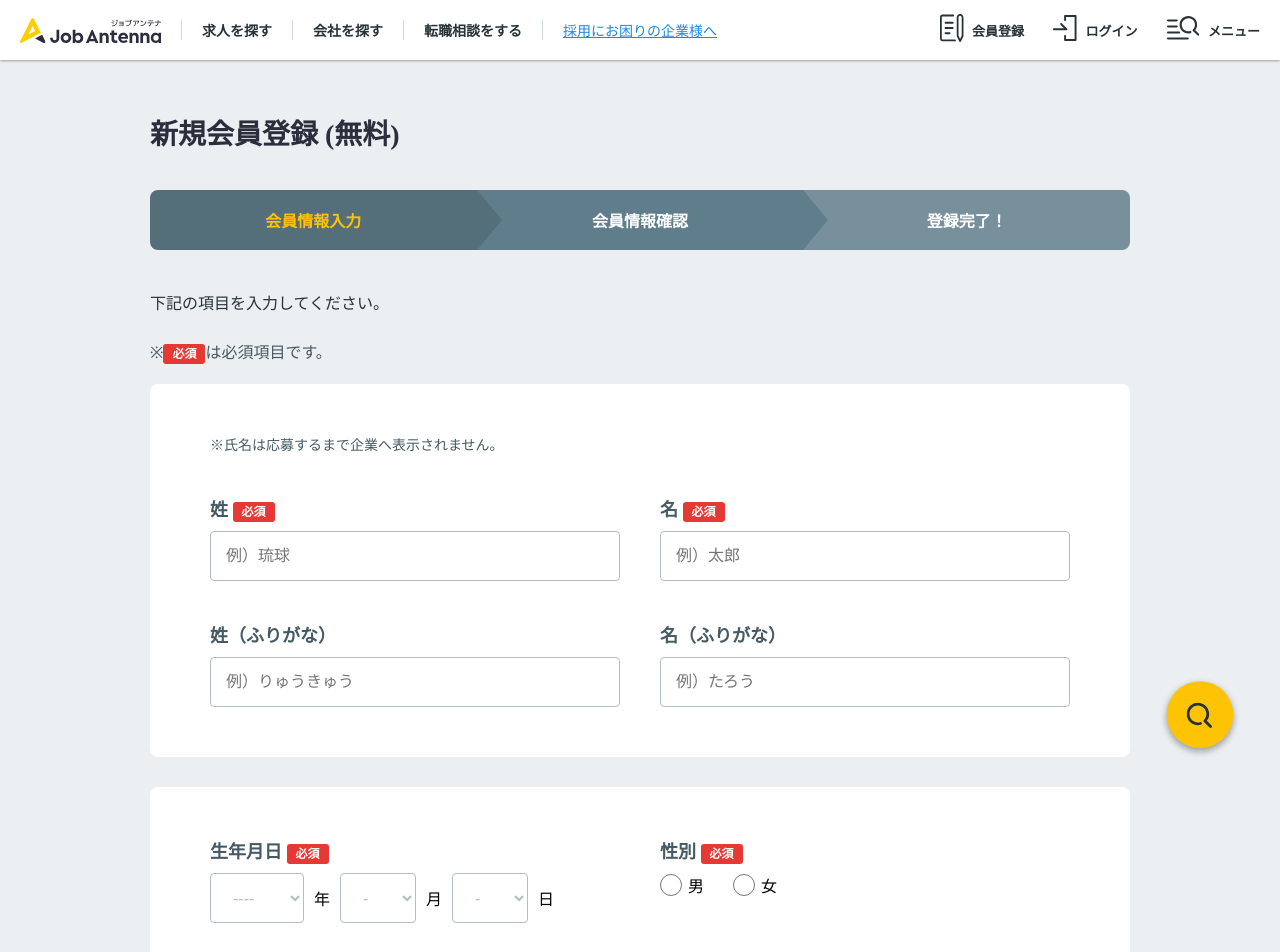
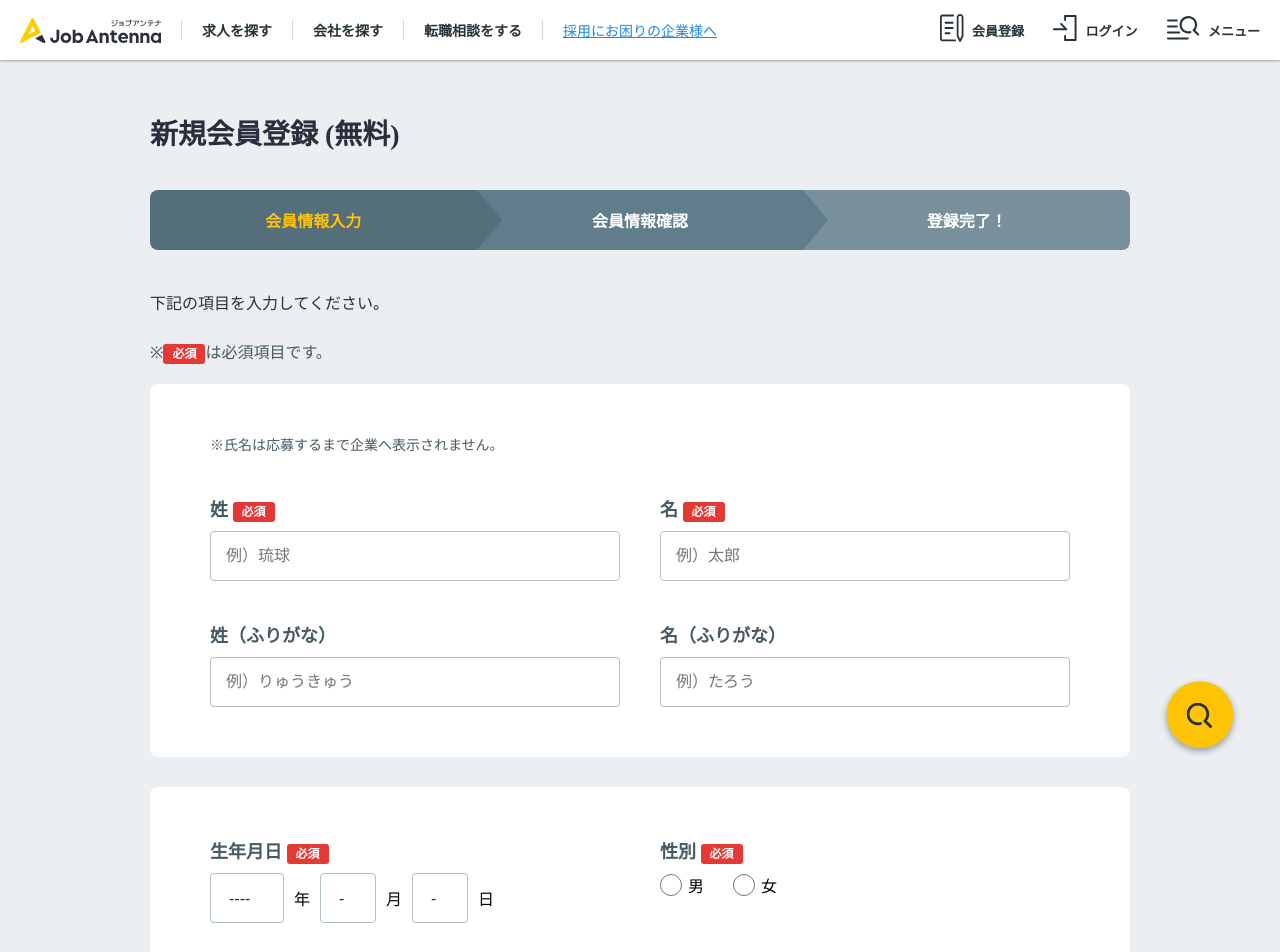
Before and after one commit to oozato/training, a React (Create React App) app: page /register in a window 1280 px wide. Shown: the top 952 px of the page. Built offline with nearby package versions, Linux system fonts and the light colour scheme.

Commit message:
registerのスタイル

```diff
--- a/src/Register.tsx
+++ b/src/Register.tsx
@@ -2,8 +2,25 @@ import React from "react";
 import { Link } from "react-router-dom";
 import "./style.css";
 import question_btn from "./Icon/question_btn.svg";
+import date_select from "./Icon/date_select.svg";
+import { render } from "react-dom";
 
-function Register() {
+class Register extends React.Component {
+  render() {
+    const year = [];
+    const month = [];
+    const day = [];
+
+    for (let i = 1920; i <= 2020; i++) {
+      year.push(<option value={i}>{i}</option>);
+    }
+    for (let j = 1; j <= 12; j++) {
+      month.push(<option value={j}>{j}</option>);
+    }
+    for (let k = 1; k <= 31; k++) {
+      day.push(<option value={k}>{k}</option>);
+    }
+
     return (
       <div className="register">
         <div className="register-container">
@@ -33,6 +50,7 @@ function Register() {
                     type="text"
                     placeholder="例）琉球"
                     className="register-card-form-group-input"
+                    required
                   />
                 </div>
                 <div className="register-card-form-group">
@@ -43,10 +61,13 @@ function Register() {
                     type="text"
                     placeholder="例）太郎"
                     className="register-card-form-group-input"
+                    required
                   />
                 </div>
                 <div className="register-card-form-group">
-                <p className="register-card-form-group-title">姓（ふりがな）</p>
+                  <p className="register-card-form-group-title">
+                    姓（ふりがな）
+                  </p>
 
                   <input
                     type="text"
@@ -55,7 +76,9 @@ function Register() {
                   />
                 </div>
                 <div className="register-card-form-group">
-                <p className="register-card-form-group-title">名（ふりがな）</p>
+                  <p className="register-card-form-group-title">
+                    名（ふりがな）
+                  </p>
 
                   <input
                     type="text"
@@ -73,160 +96,23 @@ function Register() {
                     生年月日 <span className="necessary_message">必須</span>
                   </p>
                   <div className="register-card-form-group-date">
-                  <select id="select_year" name="year">
+                    <select
+                      id="select_year"
+                      name="year"
+                      className="register-card-form-group-date-icon"
+                    >
                       <option value="">----</option>
-                    <option value="1920">1920</option>
-                    <option value="1921">1921</option>
-                    <option value="1922">1922</option>
-                    <option value="1923">1923</option>
-                    <option value="1924">1924</option>
-                    <option value="1925">1925</option>
-                    <option value="1926">1926</option>
-                    <option value="1927">1927</option>
-                    <option value="1928">1928</option>
-                    <option value="1929">1929</option>
-                    <option value="1930">1930</option>
-                    <option value="1931">1931</option>
-                    <option value="1932">1932</option>
-                    <option value="1933">1933</option>
-                    <option value="1934">1934</option>
-                    <option value="1935">1935</option>
-                    <option value="1936">1936</option>
-                    <option value="1937">1937</option>
-                    <option value="1938">1938</option>
-                    <option value="1939">1939</option>
-                    <option value="1940">1940</option>
-                    <option value="1941">1941</option>
-                    <option value="1942">1942</option>
-                    <option value="1943">1943</option>
-                    <option value="1944">1944</option>
-                    <option value="1945">1945</option>
-                    <option value="1946">1946</option>
-                    <option value="1947">1947</option>
-                    <option value="1948">1948</option>
-                    <option value="1949">1949</option>
-                    <option value="1950">1950</option>
-                    <option value="1951">1951</option>
-                    <option value="1952">1952</option>
-                    <option value="1953">1953</option>
-                    <option value="1954">1954</option>
-                    <option value="1955">1955</option>
-                    <option value="1956">1956</option>
-                    <option value="1957">1957</option>
-                    <option value="1958">1958</option>
-                    <option value="1959">1959</option>
-                    <option value="1960">1960</option>
-                    <option value="1961">1961</option>
-                    <option value="1962">1962</option>
-                    <option value="1963">1963</option>
-                    <option value="1964">1964</option>
-                    <option value="1965">1965</option>
-                    <option value="1966">1966</option>
-                    <option value="1967">1967</option>
-                    <option value="1968">1968</option>
-                    <option value="1969">1969</option>
-                    <option value="1970">1970</option>
-                    <option value="1971">1971</option>
-                    <option value="1972">1972</option>
-                    <option value="1973">1973</option>
-                    <option value="1974">1974</option>
-                    <option value="1975">1975</option>
-                    <option value="1976">1976</option>
-                    <option value="1977">1977</option>
-                    <option value="1978">1978</option>
-                    <option value="1979">1979</option>
-                    <option value="1980">1980</option>
-                    <option value="1981">1981</option>
-                    <option value="1982">1982</option>
-                    <option value="1983">1983</option>
-                    <option value="1984">1984</option>
-                    <option value="1985">1985</option>
-                    <option value="1986">1986</option>
-                    <option value="1987">1987</option>
-                    <option value="1988">1988</option>
-                    <option value="1989">1989</option>
-                    <option value="1990">1990</option>
-                    <option value="1991">1991</option>
-                    <option value="1992">1992</option>
-                    <option value="1993">1993</option>
-                    <option value="1994">1994</option>
-                    <option value="1995">1995</option>
-                    <option value="1996">1996</option>
-                    <option value="1997">1997</option>
-                    <option value="1998">1998</option>
-                    <option value="1999">1999</option>
-                    <option value="2000">2000</option>
-                    <option value="2001">2001</option>
-                    <option value="2002">2002</option>
-                    <option value="2003">2003</option>
-                    <option value="2004">2004</option>
-                    <option value="2005">2005</option>
-                    <option value="2006">2006</option>
-                    <option value="2007">2007</option>
-                    <option value="2008">2008</option>
-                    <option value="2009">2009</option>
-                    <option value="2010">2010</option>
-                    <option value="2011">2011</option>
-                    <option value="2012">2012</option>
-                    <option value="2013">2013</option>
-                    <option value="2014">2014</option>
-                    <option value="2015">2015</option>
-                    <option value="2016">2016</option>
-                    <option value="2017">2017</option>
-                    <option value="2018">2018</option>
-                    <option value="2019">2019</option>
-                    <option value="2020">2020</option>
+                      {year}
                     </select>
                     <p className="register-card-form-group-date-item">年</p>
                     <select id="select_month" name="month">
                       <option value="">-</option>
-                    <option value="1">1</option>
-                    <option value="2">2</option>
-                    <option value="3">3</option>
-                    <option value="4">4</option>
-                    <option value="5">5</option>
-                    <option value="6">6</option>
-                    <option value="7">7</option>
-                    <option value="8">8</option>
-                    <option value="9">9</option>
-                    <option value="10">10</option>
-                    <option value="11">11</option>
-                    <option value="12">12</option>
+                      {month}
                     </select>
                     <p className="register-card-form-group-date-item">月</p>
                     <select id="select_day" name="day">
                       <option value="">-</option>
-                    <option value="1">1</option>
-                    <option value="2">2</option>
-                    <option value="3">3</option>
-                    <option value="4">4</option>
-                    <option value="5">5</option>
-                    <option value="6">6</option>
-                    <option value="7">7</option>
-                    <option value="8">8</option>
-                    <option value="9">9</option>
-                    <option value="10">10</option>
-                    <option value="11">11</option>
-                    <option value="12">12</option>
-                    <option value="13">13</option>
-                    <option value="14">14</option>
-                    <option value="15">15</option>
-                    <option value="16">16</option>
-                    <option value="17">17</option>
-                    <option value="18">18</option>
-                    <option value="19">19</option>
-                    <option value="20">20</option>
-                    <option value="21">21</option>
-                    <option value="22">22</option>
-                    <option value="23">23</option>
-                    <option value="24">24</option>
-                    <option value="25">25</option>
-                    <option value="26">26</option>
-                    <option value="27">27</option>
-                    <option value="28">28</option>
-                    <option value="29">29</option>
-                    <option value="30">30</option>
-                    <option value="31">31</option>
+                      {day}
                     </select>
 
                     <p className="register-card-form-group-date-item">日</p>
@@ -243,6 +129,7 @@ function Register() {
                         name="性別"
                         value="男"
                         className="register-card-form-group-radio"
+                        required
                       />
                       男
                     </div>
@@ -252,6 +139,7 @@ function Register() {
                         name="性別"
                         value="女"
                         className="register-card-form-group-radio"
+                        required
                       />
                       女
                     </div>
@@ -271,7 +159,8 @@ function Register() {
                   placeholder="例）taro@jobantenna.jp"
                   className="register-card-form-group-input"
                   name="メールアドレス"
-                id="id"
+                  id="email"
+                  required
                 />
               </div>
               <p className="register-card-attention">
@@ -295,7 +184,7 @@ function Register() {
                       ng-model="data.password"
                       ng-minlength="8"
                       ng-maxlength="12"
-                    ng-pattern="/^[a-zA-Z0-9]*$/"
+                      pattern="/^[a-zA-Z0-9]*$/"
                       required
                     />
                   </div>
@@ -304,6 +193,7 @@ function Register() {
                       type="checkbox"
                       id="passwordVisible"
                       ng-model="passwordVisible"
+                      required
                     />
                     <label>パスワードを表示する</label>
                   </div>
@@ -345,5 +235,5 @@ function Register() {
       </div>
     );
   }
-
+}
 export default Register;
--- a/src/style.css
+++ b/src/style.css
@@ -384,11 +384,15 @@ button {
   height: 50px;
   padding: 0 18px;
   font-size: 16px;
-  color: #b0bec5;
+  color: #263238;
   background-color: #ffffff;
   border: 1px solid #b0bec5;
   box-sizing: border-box;
   border-radius: 4px;
+  -webkit-appearance: none;
+}
+.register-card-form-group-date-icon::after {
+  content: url(Icon/date_select.svg);
 }
 .register-card-form-group-date {
   display: flex;
@@ -422,8 +426,6 @@ button {
   margin: 0 6px 0 0;
 }
 .register-card-form-group-pass_check {
-  display: flex;
-  align-items: center;
   margin: auto 0;
   font-size: 14px;
   color: #263238;
@@ -463,8 +465,6 @@ button {
   margin: auto;
   font-size: 16px;
   color: #263238;
-  display: flex;
-  align-items: center;
 }
 #passwordVisible {
   width: 22px;
@@ -483,6 +483,7 @@ button {
 }
 .register-button-confirm {
   height: 60px;
+  font-weight: bold;
   font-size: 18px;
   color: #ffffff;
   background-color: #e53935;
@@ -493,6 +494,7 @@ button {
 }
 .register-button-cancel {
   height: 38px;
+  font-weight: bold;
   font-size: 14px;
   color: #263238;
   background-color: #ffffff;
```
Also changed, not shown: src/Icon/date_select.svg (added). Lines whose indentation alone changed are shown as unchanged.
